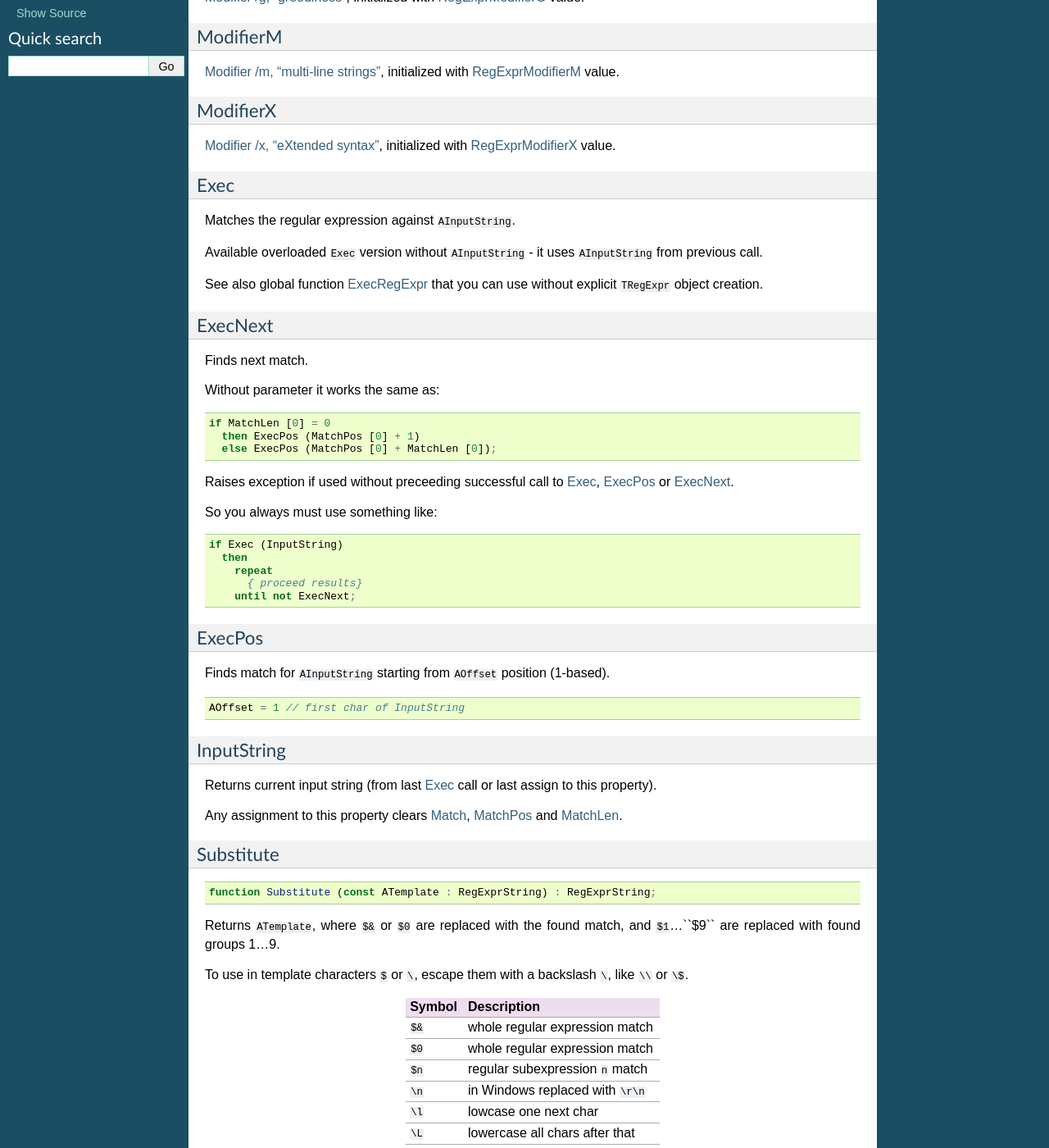
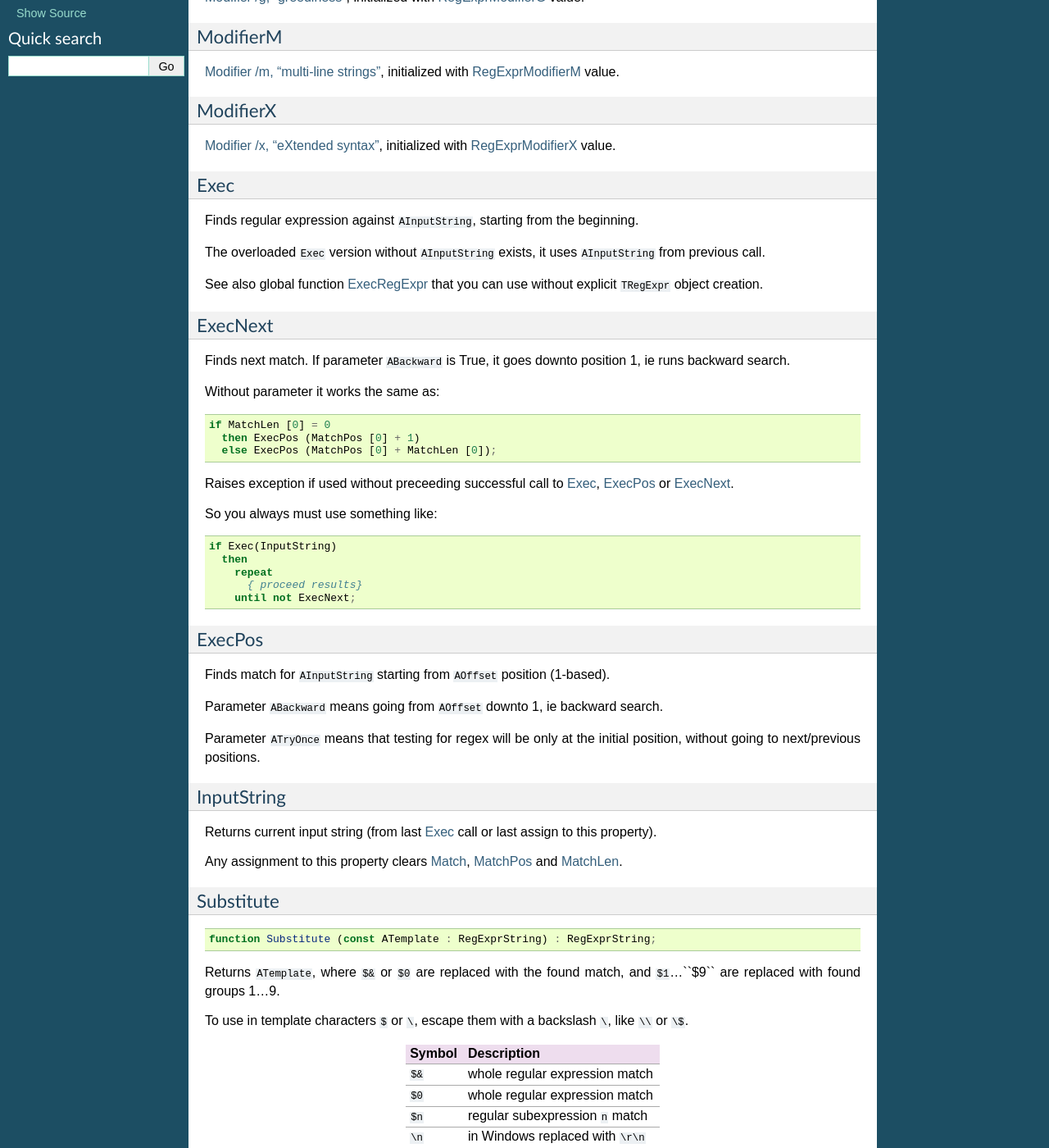
Before and after one commit to andgineer/TRegExpr, a Sphinx documentation site: the page built from docs/tregexpr.rst, in a window 1280 px wide and 1400 px high, scrolled down 1192 px. Shown: the whole window at 82% size. Built offline with Sphinx 7.4.7, drawn with Linux system fonts in a browser that asks for light colours.

Commit message:
docs: more in TRegExpr

```diff
--- a/docs/tregexpr.rst
+++ b/docs/tregexpr.rst
@@ -98,9 +98,9 @@ initialized with RegExprModifierX_ value.
 Exec
 ~~~~
 
-Matches the regular expression against ``AInputString``.
+Finds regular expression against ``AInputString``, starting from the beginning.
 
-Available overloaded ``Exec`` version without ``AInputString`` - it uses ``AInputString``
+The overloaded ``Exec`` version without ``AInputString`` exists, it uses ``AInputString``
 from previous call.
 
 See also global function ExecRegExpr_ that you can use without explicit ``TRegExpr``
@@ -109,7 +109,7 @@ object creation.
 ExecNext
 ~~~~~~~~
 
-Finds next match.
+Finds next match. If parameter ``ABackward`` is True, it goes downto position 1, ie runs backward search.
 
 Without parameter it works the same as:
 
@@ -126,7 +126,7 @@ So you always must use something like:
 
 ::
 
-    if Exec (InputString)
+    if Exec(InputString)
       then
         repeat
           { proceed results}
@@ -137,9 +137,9 @@ ExecPos
 
 Finds match for ``AInputString`` starting from ``AOffset`` position (1-based).
 
-::
+Parameter ``ABackward`` means going from ``AOffset`` downto 1, ie backward search.
 
-    AOffset = 1 // first char of InputString
+Parameter ``ATryOnce`` means that testing for regex will be only at the initial position, without going to next/previous positions.
 
 InputString
 ~~~~~~~~~~~
```
